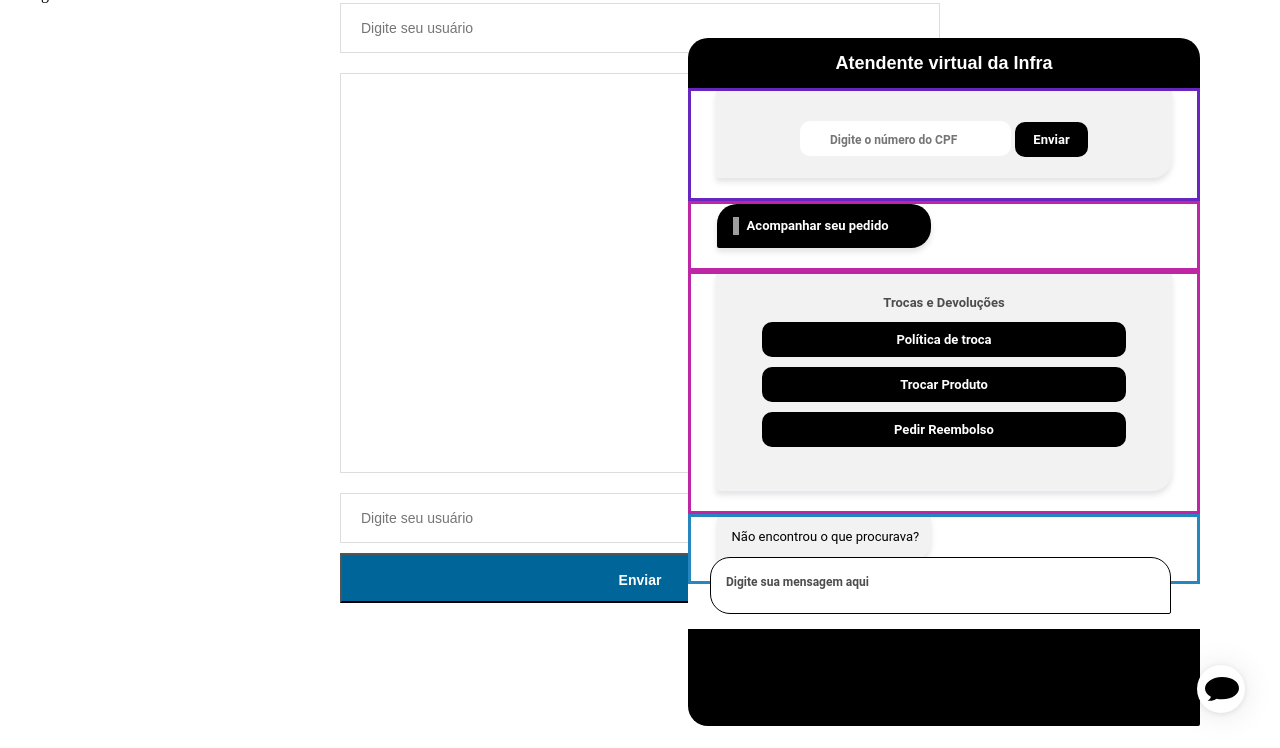
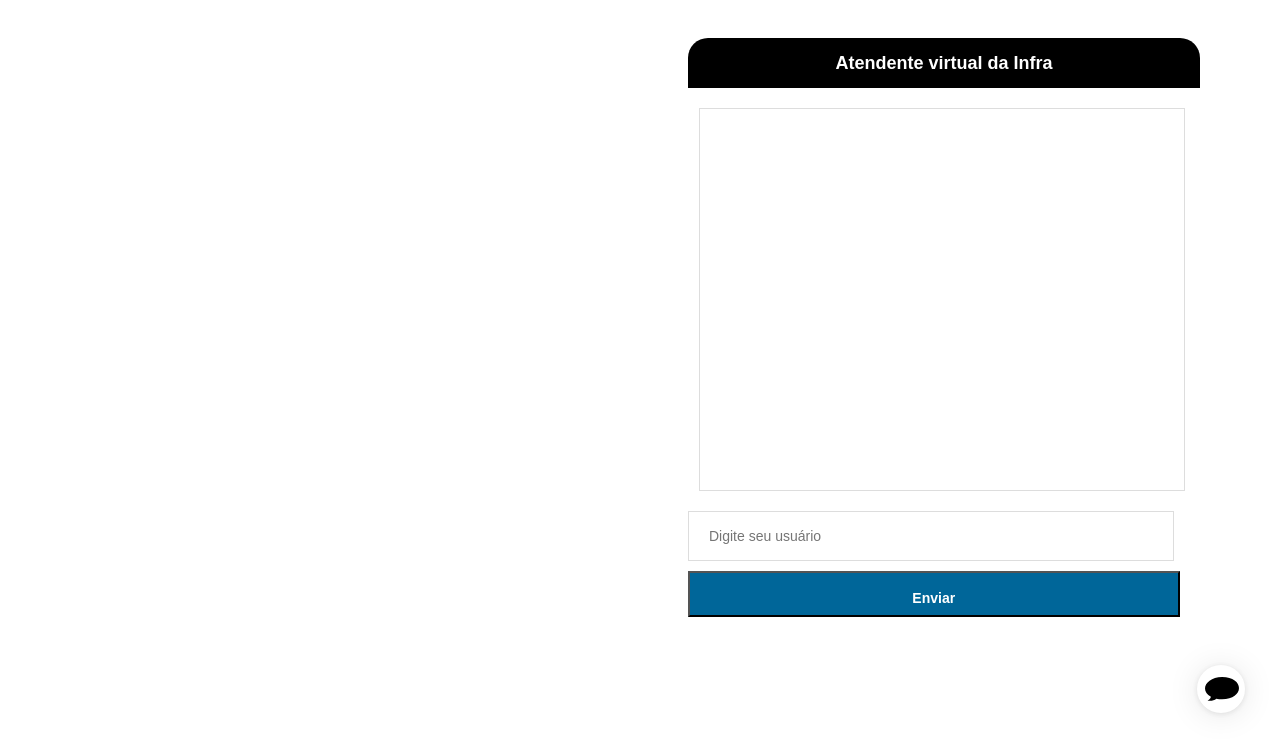
Before and after one commit to WilliamYizima/my-chatbot-js, a website built with webpack: page index.html in a window 1280 px wide. Shown: the part 52-800 px from the top of the page. Built offline with nearby package versions, Linux system fonts and the light colour scheme; grey boxes are pictures that could not be loaded.

Commit message:
fixed bug in MEssageView - sendMessage

```diff
--- a/assets/styles/messageView.css
+++ b/assets/styles/messageView.css
@@ -10,14 +10,10 @@ html, body {
 
   #chat {
     height: 100%;
-    display: flex;
-    justify-content: center;
-    align-items: center;
-    flex-direction: column;
   }
 
   input {
-    width: 600px;
+    width: 95%;
     border: 1px solid #ddd;
     height: 50px;
     padding: 0 20px;
@@ -25,8 +21,8 @@ html, body {
   }
 
   button {
-    width: 600px;
-    height: 50px;
+    width: 96%;
+    height: 46px;
     font-size: 14px;
     background: #069;
     text-align: center;
@@ -37,9 +33,9 @@ html, body {
   }
 
   .messages {
-    width: 600px;
-    height: 400px;
-    margin: 20px 0;
+    width: 95%;
+    height: 383px;
+    margin: 20px 11px;
     border: 1px solid #ddd;
     padding: 20px;
   }
--- a/index.html
+++ b/index.html
@@ -15,9 +15,9 @@
 
     <!-- <button id="chat-open" onclick="welcome()">Open Chat</button> -->
 
-    <div id="myChat">
+    <!-- <div id="myChat">
 
-    </div>
+    </div> -->
 </body>
 
 <script>
--- a/src/ChatbotView.js
+++ b/src/ChatbotView.js
@@ -3,11 +3,79 @@ export default class ChatbotView {
         this._element = element;
     }
 
-    template(messages){
+    template(){
 
-        return`
+    //     return`
 
-        <div class="header-interface">
+    //     <div class="header-interface">
+    //     <div class="header-greeting">
+    //         Atendente virtual da Infra
+    //     </div>
+    //     <div class="close-button">
+    //         <!-- <img close-start-screen="true" src='https://image.flaticon.com/icons/png/512/106/106830.png' alt="" /> -->
+    //         <img close-start-screen="true" src='' alt="" />
+    //     </div>
+    // </div>
+    // <div class="start-screen-content">
+    //     <div class="content-interface">
+    //         <div class="content-section-cpf">
+    //             <div class="content-cpf-input-box">
+    //                 <div class="content-cpf-input-button">
+    //                     <input id="question-input-recall" class="content-cpf-input" type="text" placeholder="Digite o número do CPF" />
+    //                     <button id="click-question-recall" payload="recall:question-input-recall" class="content-cpf-button">Enviar </button>
+    //                 </div>
+    //             </div>
+    //         </div>
+    //         <div class="content-section-follow">
+    //             <div payload="Acompanhar pedido" class="content-follow-box">
+    //                 <img payload="Acompanhar pedido" src='https://cdn1.vectorstock.com/i/1000x1000/84/50/thin-line-delivery-truck-icon-vector-17698450.jpg' alt="" />
+    //                 <span payload="Acompanhar pedido" class="content-follow-phrase">Acompanhar seu pedido</span>
+    //             </div>
+    //         </div>
+    //         <div class="content-section-exchange">
+    //             <div class="content-exchange-box">
+    //                 <div class="content-exchange-phrase-box">
+    //                     <div class="content-exchange-phrase">
+    //                         Trocas e Devoluções
+    //                     </div>
+    //                 </div>
+
+    //                 <div class="content-exchange-options-box">
+    //                     <div payload="Ver sobre Política de troca" class="content-exchange-options-phrase">
+    //                         Política de troca
+    //                     </div>
+    //                 </div>
+    //                 <div class="content-exchange-options-box">
+    //                     <div payload="Troca de produto" class="content-exchange-options-phrase">
+    //                         Trocar Produto
+    //                     </div>
+    //                 </div>
+    //                 <div class="content-exchange-options-box">
+    //                     <div payload="Pedir Reembolso" class="content-exchange-options-phrase">
+    //                         Pedir Reembolso
+    //                     </div>
+    //                 </div>
+    //             </div>
+    //         </div>
+    //         <div class="content-section-question-phrase">
+    //             <div class="content-question-phrase-box">
+    //                 <div class="content-question-prhase">
+    //                     Não encontrou o que procurava?
+    //                 </div>
+    //             </div>
+    //         </div>
+    //     </div>
+
+    // </div>
+    // <div class="footer-interface">
+
+    //     <div class="footer-section-question">
+    //         <textarea id="question-input" rows="1" data-min-rows="1" placeholder="Digite sua mensagem aqui" class="footer-input"></textarea>
+    //     </div>
+    // </div>
+    //     `
+    return `
+    <div class="header-interface">
         <div class="header-greeting">
             Atendente virtual da Infra
         </div>
@@ -17,66 +85,14 @@ export default class ChatbotView {
         </div>
     </div>
     <div class="start-screen-content">
-        <div class="content-interface">
-            <div class="content-section-cpf">
-                <div class="content-cpf-input-box">
-                    <div class="content-cpf-input-button">
-                        <input id="question-input-recall" class="content-cpf-input" type="text" placeholder="Digite o número do CPF" />
-                        <button id="click-question-recall" payload="recall:question-input-recall" class="content-cpf-button">Enviar </button>
-                    </div>
-                </div>
-            </div>
-            <div class="content-section-follow">
-                <div payload="Acompanhar pedido" class="content-follow-box">
-                    <img payload="Acompanhar pedido" src='https://cdn1.vectorstock.com/i/1000x1000/84/50/thin-line-delivery-truck-icon-vector-17698450.jpg' alt="" />
-                    <span payload="Acompanhar pedido" class="content-follow-phrase">Acompanhar seu pedido</span>
-                </div>
-            </div>
-            <div class="content-section-exchange">
-                <div class="content-exchange-box">
-                    <div class="content-exchange-phrase-box">
-                        <div class="content-exchange-phrase">
-                            Trocas e Devoluções
-                        </div>
-                    </div>
+    <div id="myChat">
+    </div>
 
-                    <div class="content-exchange-options-box">
-                        <div payload="Ver sobre Política de troca" class="content-exchange-options-phrase">
-                            Política de troca
-                        </div>
-                    </div>
-                    <div class="content-exchange-options-box">
-                        <div payload="Troca de produto" class="content-exchange-options-phrase">
-                            Trocar Produto
-                        </div>
-                    </div>
-                    <div class="content-exchange-options-box">
-                        <div payload="Pedir Reembolso" class="content-exchange-options-phrase">
-                            Pedir Reembolso
-                        </div>
-                    </div>
-                </div>
-            </div>
-            <div class="content-section-question-phrase">
-                <div class="content-question-phrase-box">
-                    <div class="content-question-prhase">
-                        Não encontrou o que procurava?
-                    </div>
-                </div>
-            </div>
-        </div>
-
-    </div>
-    <div class="footer-interface">
-
-        <div class="footer-section-question">
-            <textarea id="question-input" rows="1" data-min-rows="1" placeholder="Digite sua mensagem aqui" class="footer-input"></textarea>
-        </div>
-    </div>
-        `
+    `
     }
 
-    update(messages){
-        this._element.innerHTML = this.template(messages);
+    update(){
+        this._element.innerHTML = this.template();
+
     }
 }
--- a/src/Message.js
+++ b/src/Message.js
@@ -1,6 +1,6 @@
 export default class Message{
 
-    constructor(message, from, type){
+    constructor(message, from='user', type='text'){
         this._message = message;
         this._from = from;
         this._type = type;
--- a/src/MessageView.js
+++ b/src/MessageView.js
@@ -1,19 +1,19 @@
 import ListMessage from './ListMessage';
+import Message from './Message';
 
 export default class MessageView{
     constructor(element){
         this._element = element;
-        let $ = document.querySelector.bind(document);
         this._listMessage = new ListMessage();
     }
 
     createChat(){
         return `
-        Message<form id="chat">
-                <input type="text" name="username" placeholder="Digite seu usuário">
+        <form id="chat" onsubmit="messagesView.sendMessage()">
+
                 <div class="messages">
                     ${this._listMessage.listMessage.map(n => `
-                    <div class="message"><strong> Naruto </strong>: ${n}</div>
+                    <div class="message"><strong> ${n.from} </strong>: ${n.message}</div>
                     `).join('')}
                 </div>
                 <input type="text" name="message" placeholder="Digite seu usuário">
@@ -24,12 +24,8 @@ export default class MessageView{
 
     update(){
         this._element.innerHTML = this.createChat();
+        this.sendMessage();
 
-    }
-
-    renderMessage(message){
-        document.querySelector('.messages')
-            .append('<div class="message"><strong>' + message.author + '</strong>:' + message.message+'</div>')
     }
 
     sendMessage(){
@@ -38,19 +34,15 @@ export default class MessageView{
         iconChatOpen.onclick = (event) => {
             event.preventDefault();
 
-            var author = document.querySelector('input[name=username]').value;
             var message = document.querySelector('input[name=message]').value;
 
 
-            if(author.length && message.length){
-                var messageObject = {
-                    author,
-                    message,
-                };
+            if(message.length){
+                // var messageObj = new Message(message,author,'text');
+                var messageObj = new Message(message);
 
-                this._listMessage.insertMessage(message);
+                this._listMessage.insertMessage(messageObj);
                 this._listMessage.listMessage;
-                console.log('inseri essa msg',message);
                 this.update();
             }
         }
--- a/src/index.js
+++ b/src/index.js
@@ -8,7 +8,6 @@ import Chatbot  from './Chatbot';
 import ChatbotView  from './ChatbotView';
 import IconOpenChat from './IconOpenChat'
 import MessageView from './MessageView'
-import ListMessage from './ListMessage';
 // import { clearBlipSDK } from './helpers/clear-id-blip';
 
 
```
